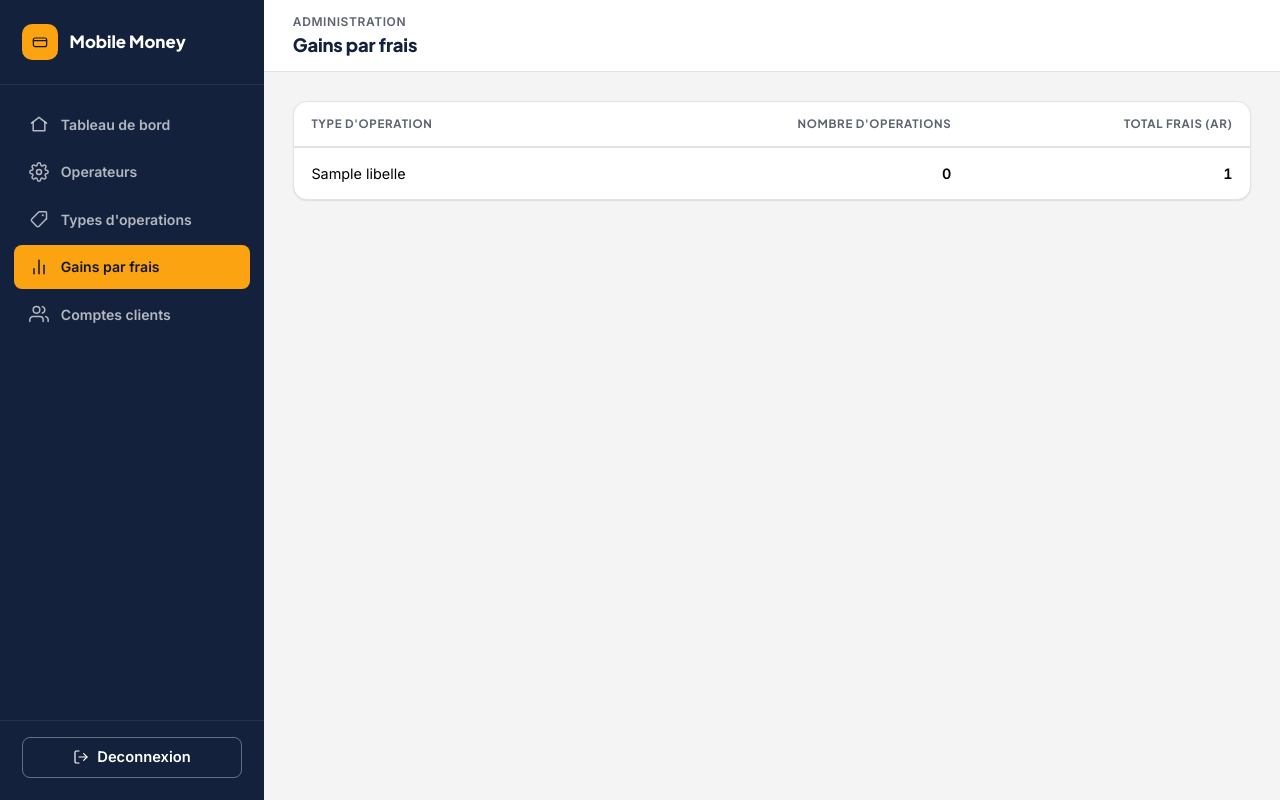
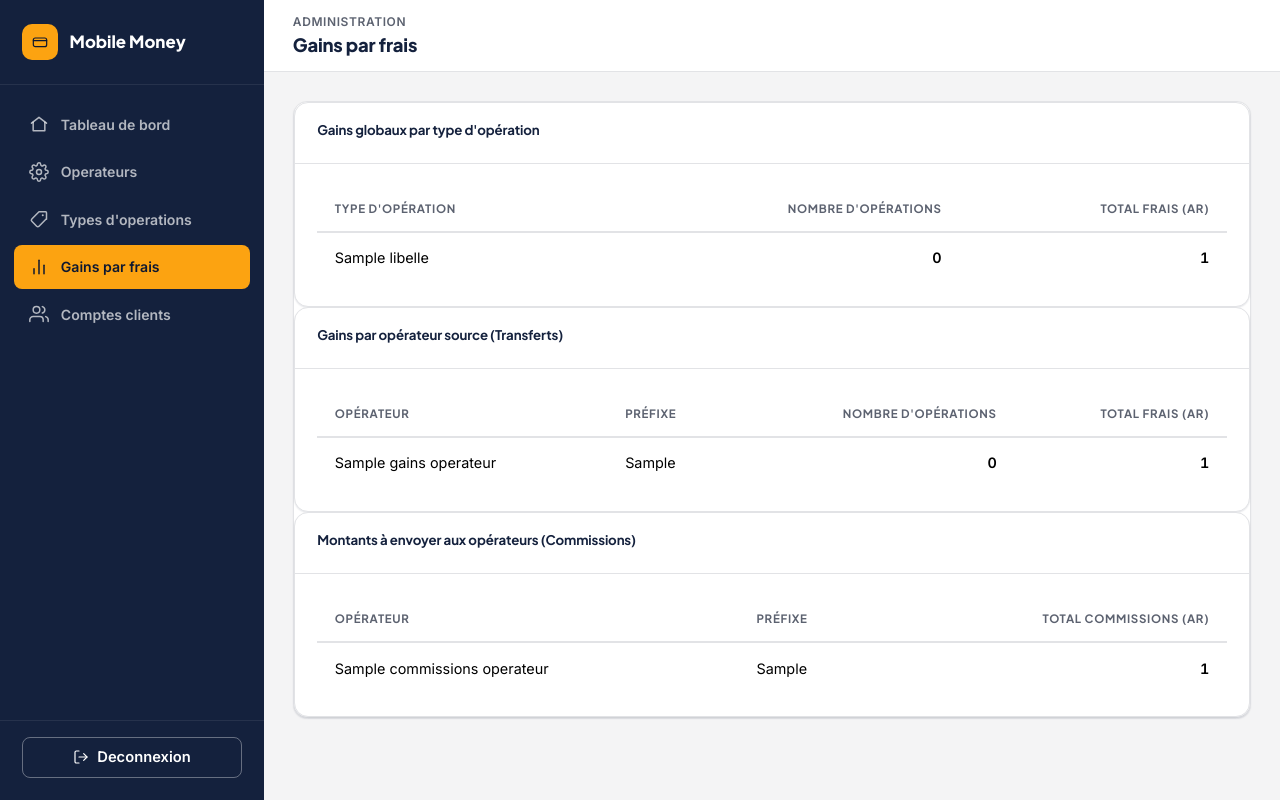
Before and after one commit to maudeck/mobile_money, a CodeIgniter 4 app: the page made by app/Views/statistique/gains.php in a window 1280 px wide. Run offline with PHP 8.4 and a stand-in for CodeIgniter, Linux system fonts and the light colour scheme; the template is opened without the code that fills it: most values are stand-ins (such as "Sample title", 1, 10 or a date in 2020); data that the repository does not hold is empty; some libraries are stand-ins or nearby versions.

Commit message:
feat : situatin gain

```diff
--- a/app/Views/statistique/gains.php
+++ b/app/Views/statistique/gains.php
@@ -108,13 +108,19 @@
                     </div>
                 <?php endif; ?>
 
-                <div class="card">
-                    <div class="table-wrap">
-                        <table class="table">
+                <div class="card mb-4">
+
+                <div class="card mb-4">
+                    <div class="card-header">
+                        <h5 class="mb-0">Gains globaux par type d'opération</h5>
+                    </div>
+                    <div class="card-body">
+                        <div class="table-responsive">
+                            <table class="table table-striped">
                                 <thead>
                                     <tr>
-                                    <th>Type d'operation</th>
-                                    <th class="number">Nombre d'operations</th>
+                                        <th>Type d'opération</th>
+                                        <th class="number">Nombre d'opérations</th>
                                         <th class="number">Total frais (Ar)</th>
                                     </tr>
                                 </thead>
@@ -128,11 +134,80 @@
                                     <?php endforeach; ?>
                                     <?php if (empty($gains)): ?>
                                         <tr>
-                                        <td colspan="3" class="empty-row text-center">Aucune donnee disponible</td>
+                                            <td colspan="3" class="empty-row text-center">Aucune donnée disponible</td>
                                         </tr>
                                     <?php endif; ?>
                                 </tbody>
                             </table>
+                        </div>
+                    </div>
+                </div>
+
+                <div class="card mb-4">
+                    <div class="card-header">
+                        <h5 class="mb-0">Gains par opérateur source (Transferts)</h5>
+                    </div>
+                    <div class="card-body">
+                        <div class="table-responsive">
+                            <table class="table table-striped">
+                                <thead>
+                                    <tr>
+                                        <th>Opérateur</th>
+                                        <th>Préfixe</th>
+                                        <th class="number">Nombre d'opérations</th>
+                                        <th class="number">Total frais (Ar)</th>
+                                    </tr>
+                                </thead>
+                                <tbody>
+                                    <?php foreach ($gains_operateurs as $op): ?>
+                                        <tr>
+                                            <td><?= esc($op->operateur_nom) ?></td>
+                                            <td><?= esc($op->code_prefixe) ?></td>
+                                            <td class="number"><?= number_format($op->nombre_operations, 0, ',', ' ') ?></td>
+                                            <td class="number"><?= number_format($op->total_frais, 0, ',', ' ') ?></td>
+                                        </tr>
+                                    <?php endforeach; ?>
+                                    <?php if (empty($gains_operateurs)): ?>
+                                        <tr>
+                                            <td colspan="4" class="empty-row text-center">Aucune donnée disponible</td>
+                                        </tr>
+                                    <?php endif; ?>
+                                </tbody>
+                            </table>
+                        </div>
+                    </div>
+                </div>
+
+                <div class="card">
+                    <div class="card-header">
+                        <h5 class="mb-0">Montants à envoyer aux opérateurs (Commissions)</h5>
+                    </div>
+                    <div class="card-body">
+                        <div class="table-responsive">
+                            <table class="table table-striped">
+                                <thead>
+                                    <tr>
+                                        <th>Opérateur</th>
+                                        <th>Préfixe</th>
+                                        <th class="number">Total commissions (Ar)</th>
+                                    </tr>
+                                </thead>
+                                <tbody>
+                                    <?php foreach ($commissions_operateurs as $comm): ?>
+                                        <tr>
+                                            <td><?= esc($comm->operateur_nom) ?></td>
+                                            <td><?= esc($comm->code_prefixe) ?></td>
+                                            <td class="number"><?= number_format($comm->total_commission, 0, ',', ' ') ?></td>
+                                        </tr>
+                                    <?php endforeach; ?>
+                                    <?php if (empty($commissions_operateurs)): ?>
+                                        <tr>
+                                            <td colspan="3" class="empty-row text-center">Aucune commission à payer</td>
+                                        </tr>
+                                    <?php endif; ?>
+                                </tbody>
+                            </table>
+                        </div>
                     </div>
                 </div>
             </main>
```
Also changed, not shown: Taches.md (+1 -1 lines), app/Controllers/StatistiqueController.php (+42 -3 lines). Lines whose indentation alone changed are shown as unchanged.
